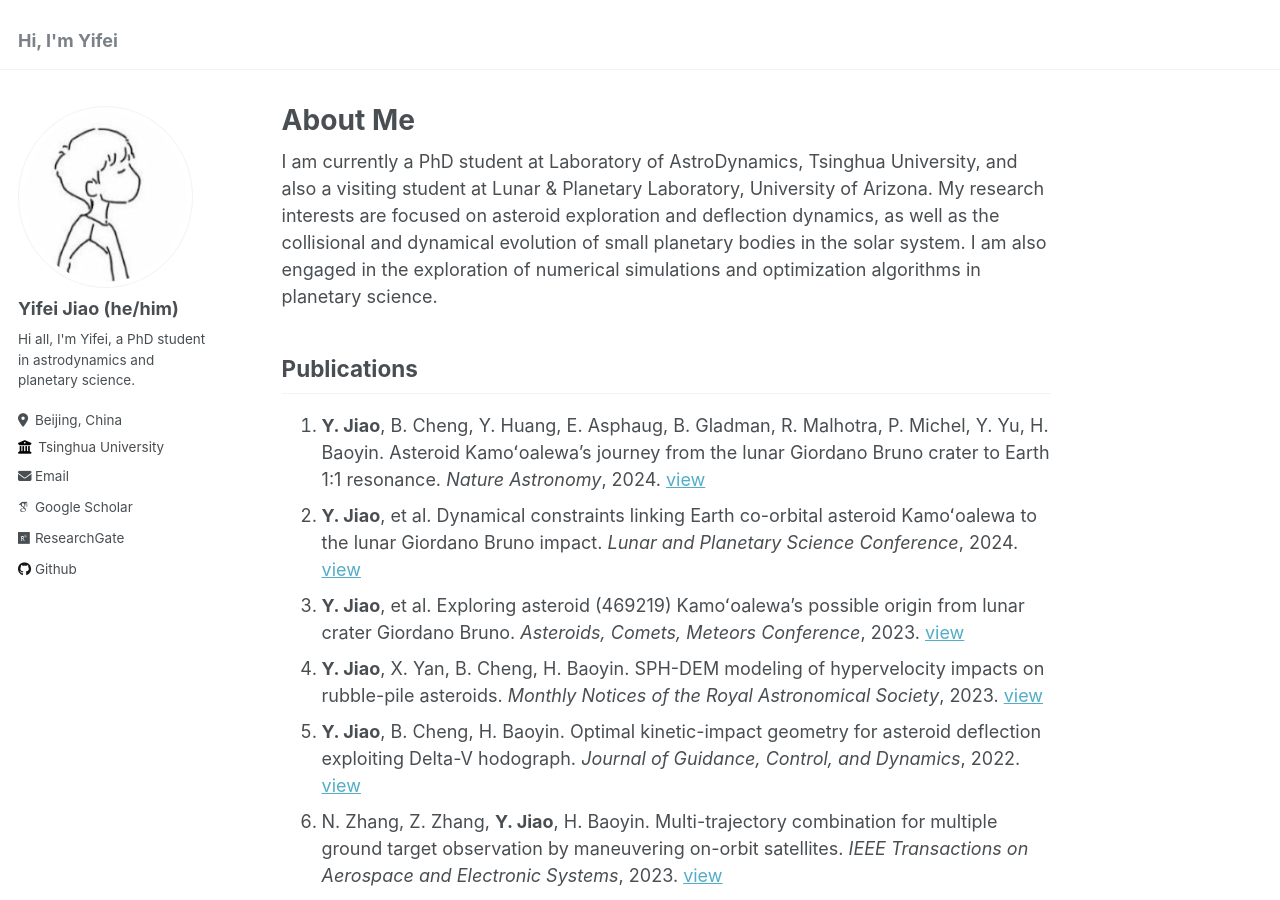
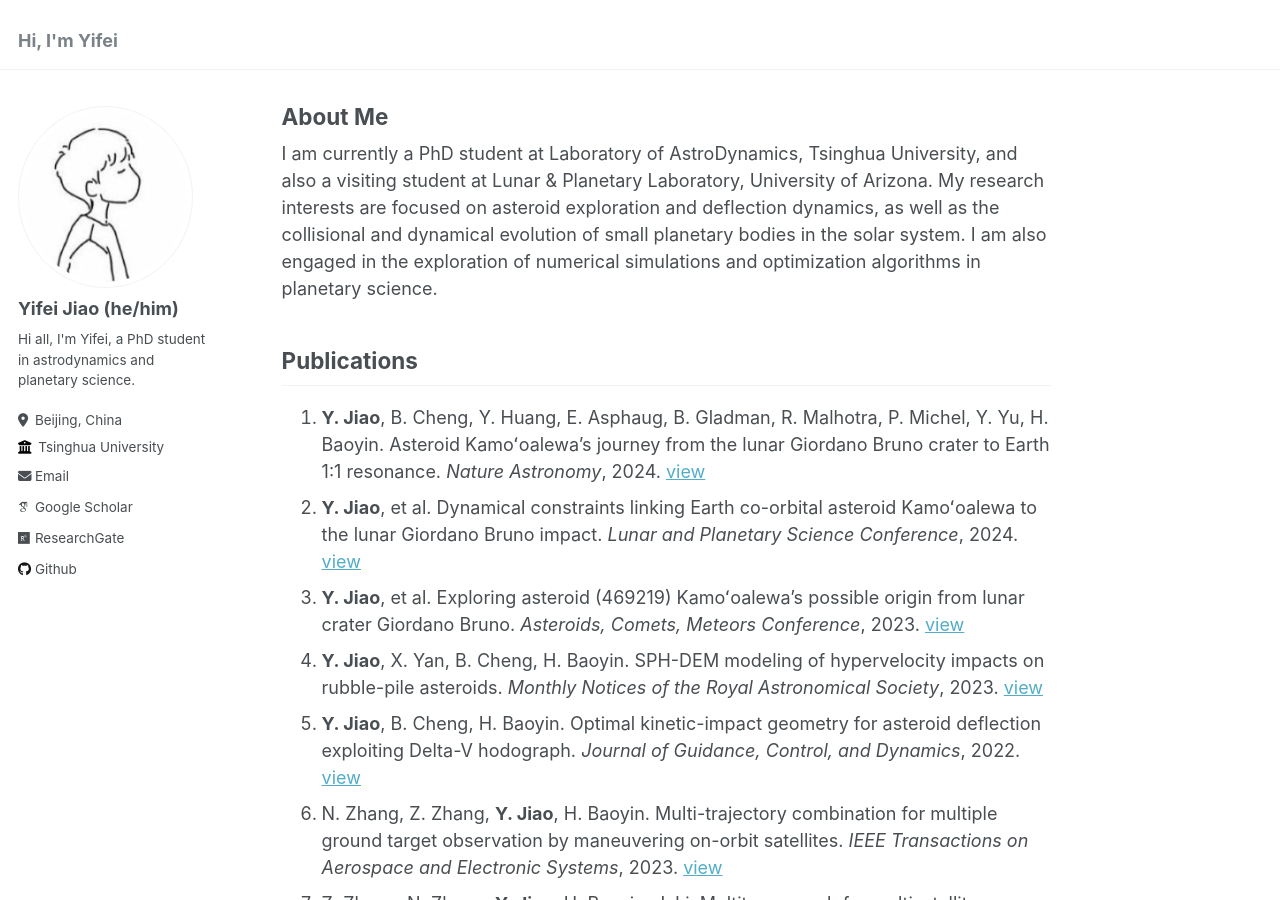
Before and after one commit to jiaoyf-thu/jiaoyf-thu.github.io, a Jekyll site: the page built from _pages/about.md, in a window 1280 px wide and 900 px high. Built offline with Jekyll 4.4.1, drawn with Linux system fonts in a browser that asks for light colours; some web fonts are replaced.

Commit message:
Update single.html

```diff
--- a/_layouts/single.html
+++ b/_layouts/single.html
@@ -26,7 +26,7 @@ layout: default
     <div class="page__inner-wrap">
       {% unless page.header.overlay_color or page.header.overlay_image %}
         <header>
-          {% if page.title %}<h1 class="page__title" itemprop="headline">{{ page.title | markdownify | remove: "<p>" | remove: "</p>" }}</h1>{% endif %}
+          {% if page.title %}<h2 class="page__title" itemprop="headline">{{ page.title | markdownify | remove: "<p>" | remove: "</p>" }}</h2>{% endif %}
           {% if page.read_time %}
             <p class="page__meta"><i class="fa fa-clock-o" aria-hidden="true"></i> {% include read-time.html %}</p>
           {% endif %}
```
